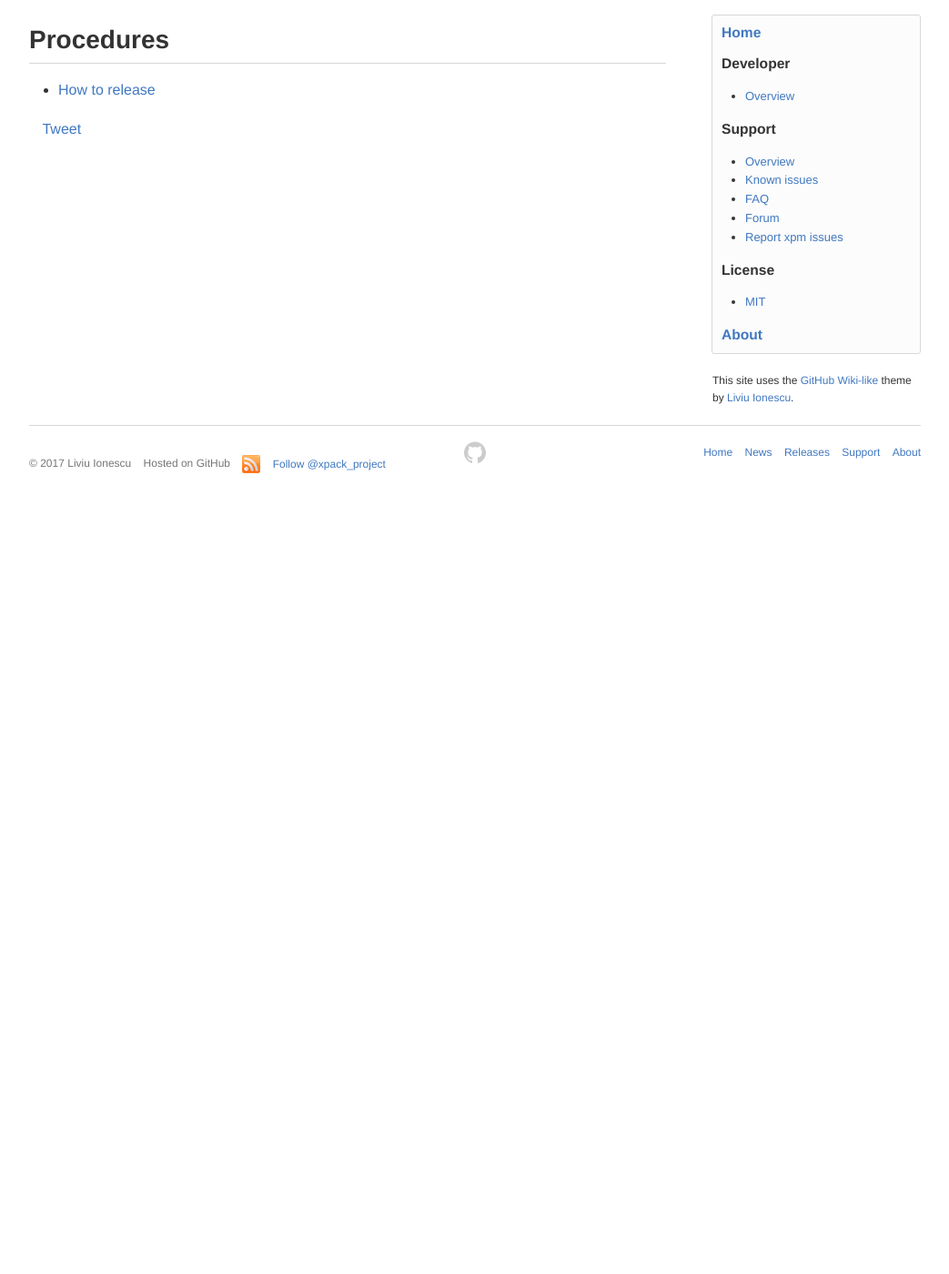
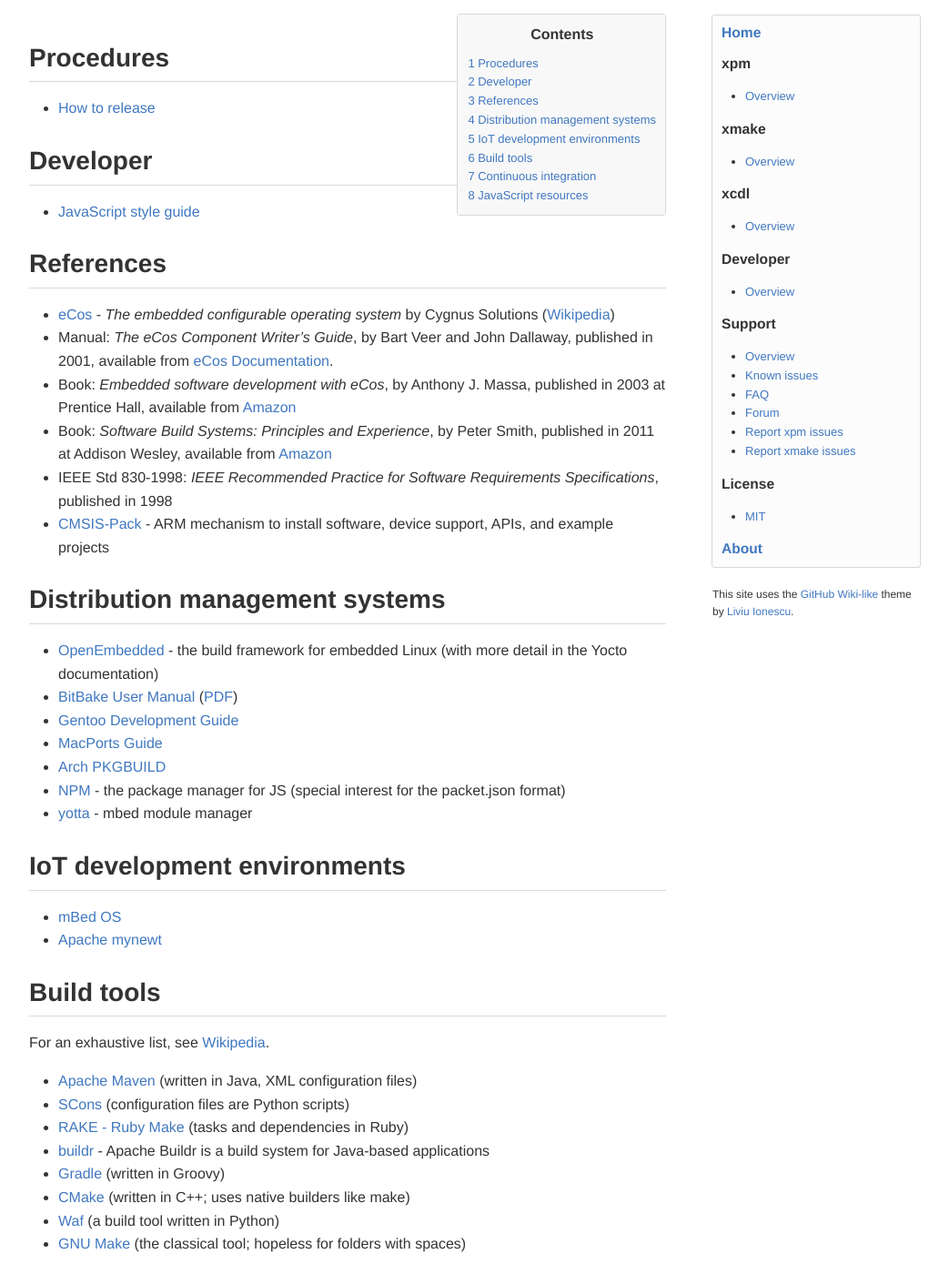
Before and after one commit to ilg-deprecated/xpack.github.io-source, a Jekyll site: the page built from pages/develop/overview.md, in a window 1280 px wide and 1400 px high, scrolled down 270 px. Shown: the whole window at 91% size, without its empty margins (118-1161 px from the left). Built offline with Jekyll 4.4.1, drawn with Linux system fonts in a browser that asks for light colours; comment, search, counter and statistics services are not loaded; before the commit the page ends 900 px from its top, so only the background shows below that; some of the changed text lies outside the part shown.

Commit message:
minimal content for the 3 tools

```diff
--- a/_config.yml
+++ b/_config.yml
@@ -3,7 +3,7 @@
 # Without a clear rule enforced, both title and name are used.
 title: xPack
 name: xPack
-description: The extended packages management tools
+description: Tools to manage, configure and build complex, package based, multi-target C/C++ projects.
 motto: “Perfekt ist nicht gut genug”
 icon: components.png
 
--- a/_includes/content/sidebar.markdown
+++ b/_includes/content/sidebar.markdown
@@ -1,4 +1,16 @@
 #### [Home]({{ site.baseurl }}/)
+
+#### xpm
+
+* [Overview]({{ site.baseurl }}/xpm/)
+
+#### xmake
+
+* [Overview]({{ site.baseurl }}/xmake/)
+
+#### xcdl
+
+* [Overview]({{ site.baseurl }}/xcdl/)
 
 #### Developer
 
@@ -11,6 +23,7 @@
 * [FAQ]({{ site.baseurl }}/support/faq/)
 * [Forum]({{ site.baseurl }}/support/forum/)
 * [Report xpm issues](https://github.com/xpack/xpm-js/issues/)
+* [Report xmake issues](https://github.com/xpack/xmake-js/issues/)
 
 #### License
 
--- a/pages/develop/overview.md
+++ b/pages/develop/overview.md
@@ -13,3 +13,63 @@ date: 2016-03-09 12:04:00 +0300
 ## Procedures
 
 * [How to release]({{ site.baseurl }}/develop/how-to-release/)
+
+## Developer
+
+* [JavaScript style guide]({{ site.baseurl }}/develop/js-style-guide/)
+
+## References
+
+* [eCos](http://ecos.sourceware.org/) - _The embedded configurable operating system_ by Cygnus Solutions ([Wikipedia](http://en.wikipedia.org/wiki/ECos))
+* Manual: _The eCos Component Writer’s Guide_, by Bart Veer and John Dallaway, published in 2001, available from [eCos Documentation](http://ecos.sourceware.org/docs-3.0/).
+* Book: _Embedded software development with eCos_, by Anthony J. Massa, published in 2003 at Prentice Hall, available from [Amazon](http://www.amazon.com/Embedded-Software-Development-Anthony-Massa/dp/0130354732)
+* Book: _Software Build Systems: Principles and Experience_, by Peter Smith, published in 2011 at Addison Wesley, available from [Amazon](http://www.amazon.com/Software-Build-Systems-Principles-Experience/dp/0321717287)
+* IEEE Std 830-1998: _IEEE Recommended Practice for Software Requirements Specifications_, published in 1998
+* [CMSIS-Pack](http://www.keil.com/pack/doc/CMSIS/Pack/html/index.html) - ARM mechanism to install software, device support, APIs, and example projects
+
+## Distribution management systems
+
+* [OpenEmbedded](http://www.openembedded.org/wiki/Main_Page) - the build framework for embedded Linux (with more detail in the Yocto documentation)
+* [BitBake User Manual](http://www.yoctoproject.org/docs/current/bitbake-user-manual/bitbake-user-manual.html) ([PDF](http://www.yoctoproject.org/docs/current/bitbake-user-manual/bitbake-user-manual.pdf))
+* [Gentoo Development Guide](https://devmanual.gentoo.org/index.html)
+* [MacPorts Guide](https://guide.macports.org/)
+* [Arch PKGBUILD](https://wiki.archlinux.org/index.php/PKGBUILD)
+* [NPM](https://www.npmjs.com) - the package manager for JS (special interest for the packet.json format)
+* [yotta](http://yottadocs.mbed.com) - mbed module manager
+
+## IoT development environments
+
+* [mBed OS](https://www.mbed.com/en/development/mbed-os/#)
+* [Apache mynewt](https://mynewt.apache.org)
+
+## Build tools
+
+For an exhaustive list, see [Wikipedia](https://en.wikipedia.org/wiki/List_of_build_automation_software).
+
+* [Apache Maven](https://maven.apache.org/) (written in Java, XML configuration files)
+* [SCons](http://scons.org/) (configuration files are Python scripts)
+* [RAKE - Ruby Make](https://github.com/ruby/rake) (tasks and dependencies in Ruby)
+* [buildr](http://buildr.apache.org) - Apache Buildr is a build system for Java-based applications
+* [Gradle](https://gradle.org/) (written in Groovy)
+* [CMake](http://www.cmake.org/) (written in C++; uses native builders like make)
+* [Waf](https://github.com/waf-project/waf) (a build tool written in Python)
+* [GNU Make](https://www.gnu.org/software/make/) (the classical tool; hopeless for folders with spaces)
+
+## Continuous integration
+
+For an exhaustive list see [Wikipedia](https://en.wikipedia.org/wiki/Comparison_of_continuous_integration_software).
+
+* [Hudson](http://hudson-ci.org/) (the original Sun project, donated by Oracle to the Eclipse Foundation)
+* [Jenkins](http://jenkins-ci.org/) (the more active fork, backed by the project creator)
+* [Travis](https://travis-ci.org) (the GitHub prefered solution, very good integration)
+
+## JavaScript resources
+
+* [Book: JavaScript: The Definitive Guide (6th Edition) by David Flanagan](http://www.amazon.com/JavaScript-Definitive-Guide-Activate-Guides/dp/0596805527/)
+* [Book: JavaScript: The Good Parts by Douglas Crockford](http://www.amazon.com/JavaScript-Good-Parts-Douglas-Crockford/dp/0596517742/)
+* [Crockford JavaScript](http://www.crockford.com/javascript/)
+  - [Private Members in JavaScript](http://www.crockford.com/javascript/private.html)
+  - [Classical Inheritance in JavaScript](http://javascript.crockford.com/inheritance.html)
+* [node.js](https://nodejs.org/en/)
+* [npm](https://www.npmjs.com/)
+* [Felix Geisendörfer's Node.js Style Guide](https://github.com/felixge/node-style-guide)
```
Also changed, not shown: pages/home.md (+15 -1 lines), pages/support/forum.md (+2 -2 lines), pages/xcdl/overview.md (added, +12 -0 lines), pages/xmake/overview.md (added, +12 -0 lines), pages/xpm/overview.md (added, +12 -0 lines), assets/images/2017/forum-categories.png (added), assets/images/2017/forum-overview.png (added).
